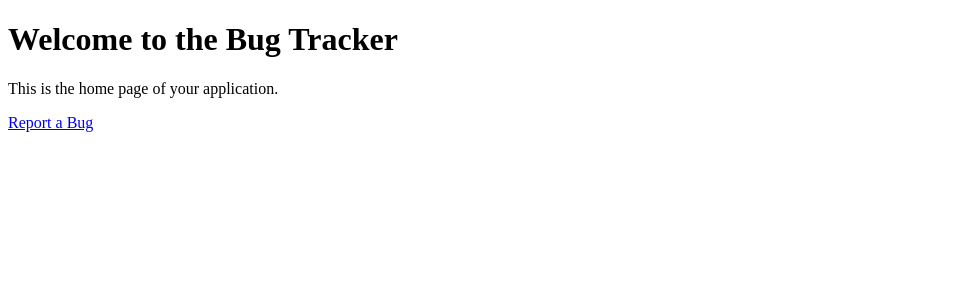
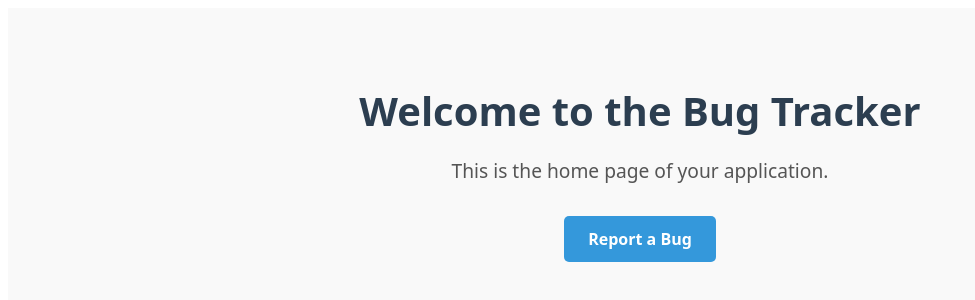
Before and after one commit to jragland3/bug-tracker-client, a React (Vite) app: page / in a window 1280 px wide. Shown: the top 300 px of the page, without its empty margins (0-975 px from the left). Built offline with nearby package versions, Linux system fonts and the light colour scheme.

Commit message:
BT-38: Added basic styling to the Home page

```diff
--- /dev/null
+++ b/src/pages/HomePage/HomePage.css
@@ -0,0 +1,36 @@
+/* HomePage.css */
+
+.home-page {
+  font-family: system-ui, sans-serif;
+  text-align: center;
+  padding: 3rem 1rem;
+  background-color: #f9f9f9;
+  min-height: 100vh;
+}
+
+.home-page h1 {
+  font-size: 2.5rem;
+  margin-bottom: 1rem;
+  color: #2c3e50;
+}
+
+.home-page p {
+  font-size: 1.2rem;
+  color: #555;
+  margin-bottom: 2rem;
+}
+
+.home-page a {
+  display: inline-block;
+  padding: 0.75rem 1.5rem;
+  background-color: #3498db;
+  color: white;
+  text-decoration: none;
+  border-radius: 5px;
+  font-weight: 600;
+  transition: background-color 0.2s ease-in-out;
+}
+
+.home-page a:hover {
+  background-color: #2980b9;
+}
--- a/src/pages/HomePage/HomePage.tsx
+++ b/src/pages/HomePage/HomePage.tsx
@@ -1,4 +1,5 @@
 import React from "react";
+import "./HomePage.css";
 
 const HomePage: React.FC = () => {
   return (
```
